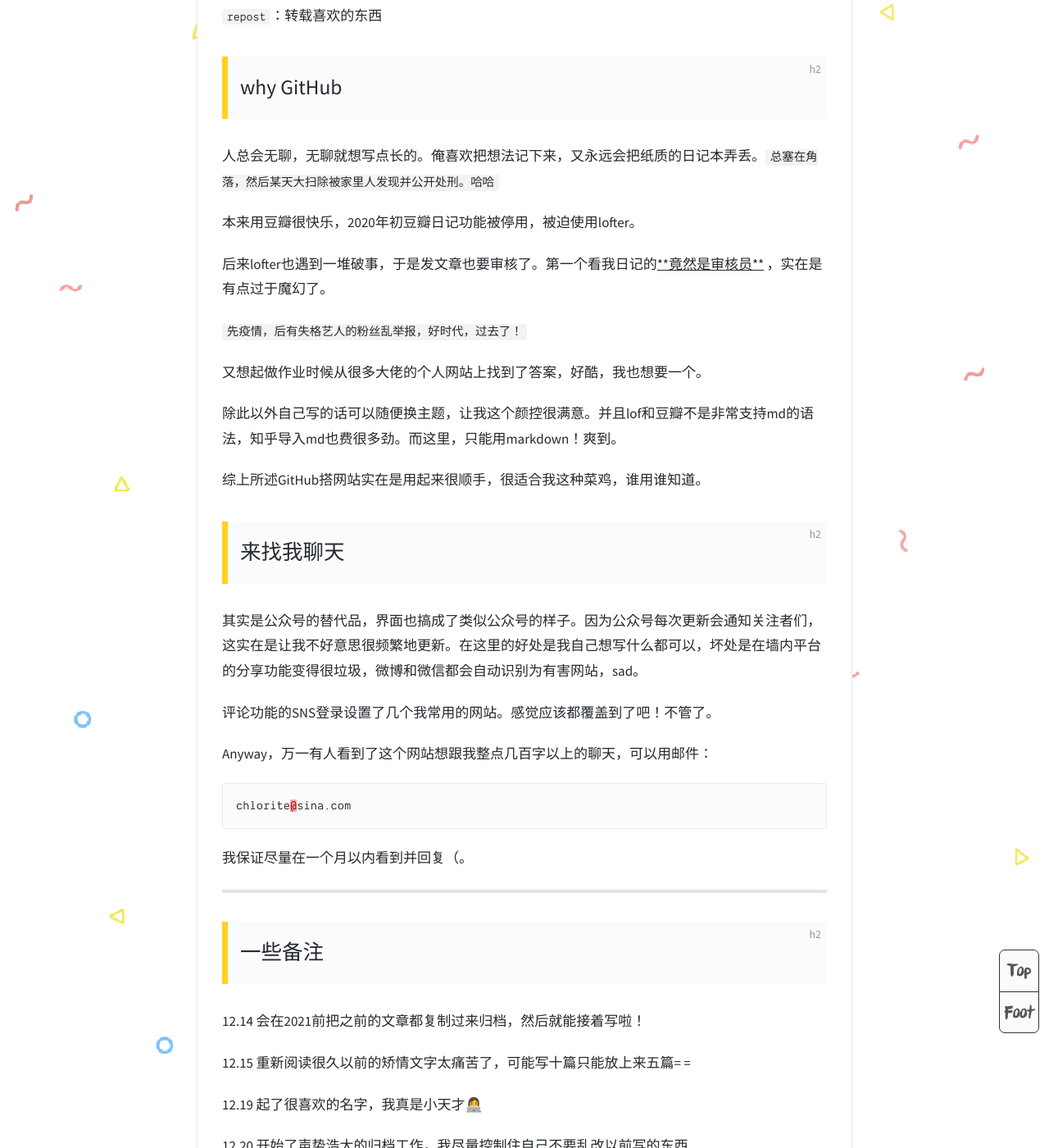
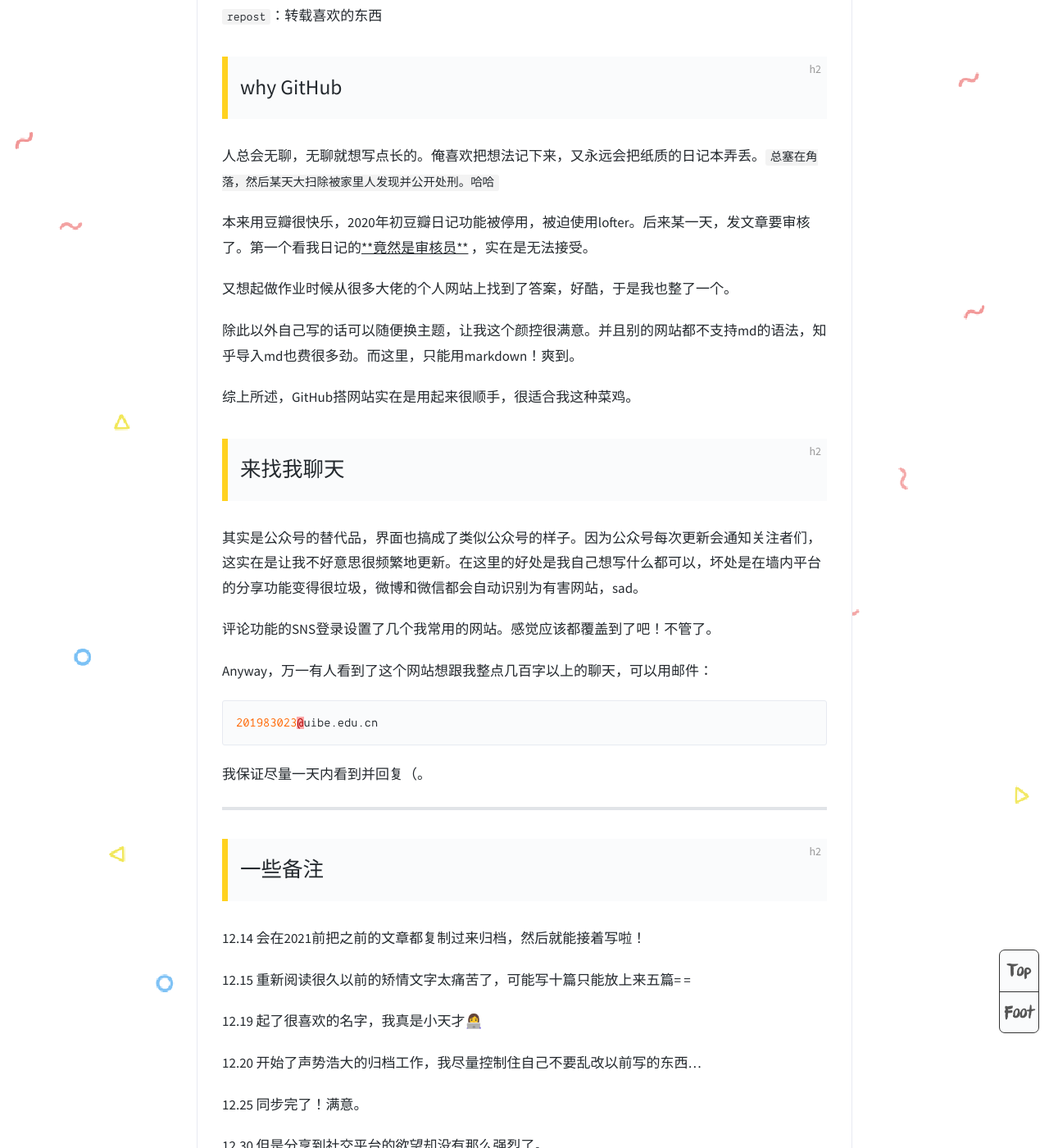
Before and after one commit to ChloriteBot/ChloriteBot.github.io, a Jekyll site: the page built from _posts/2022-01-01-Preface.md, in a window 1280 px wide and 1400 px high, scrolled down 1658 px. Shown: the whole window at 82% size. Built offline with Jekyll 4.4.1, drawn with Linux system fonts in a browser that asks for light colours; comment, search, counter and statistics services are not loaded; some of the changed text lies outside the part shown.

Commit message:
Update 2022-01-01-Preface.md

````diff
--- a/_posts/2022-01-01-Preface.md
+++ b/_posts/2022-01-01-Preface.md
@@ -1,7 +1,7 @@
 ---
 layout: post
 title: "Preface"
-subtitle: '通过把年份设在2049的方式来手动置顶'
+subtitle: '手动置顶'
 date:   2022-01-01 16:05:24
 tags: Meaningless
 color: 'rgb(11,16,19)'
@@ -12,7 +12,7 @@ cover: '/assets/top.png'
 
 这是一个普通的个人博客。我起的这个名字`Meaningless Nothingness`真好听，非常工整，我很满意。`其实一开始想叫垃圾回收站来着，还是MN好听`
 
-并不是那种代码博客，让所有人失望了！真对不起😁`简直是浪费GitHub空间`
+并不是那种代码博客，主要是写着写着发现没时间写了！不如批注在代码边上！真对不起`简直是浪费GitHub空间`
 
 图床使用了[这个网站](http://sm.ms)，在首页标记一下以免忘掉。
 
@@ -20,8 +20,8 @@ cover: '/assets/top.png'
 
 ## 注意事项
 
-- 如遇加载速度慢等问题`请使用科学上网`。一个人随意写/浏览东西不被夹是要付出代价的，比如AO3，比如这里。
-- 本网站纯粹是为了我自己爽而建立。我爽到了，大家看不下去是正常现象。
+- 如果出现了`诡异的空白`，那应该是嵌入的html被墙了
+- 本网站并不是什么专业网站……只有一些诡异的话
 - 可能偶尔会提到身边的一些朋友。要是出现了觉得冒犯的内容，我先在此一并道歉。
 - 偶尔也会转载网上看到的文章，因为可能会被夹&仅半年可见。但我的网站既不能被搜索引擎搜到又不产生商业价值所以完全没有去要授权`评论区@印象笔记也不用要授权嘛！`。不过我有认真标注来源，希望万一原作者们真的看到了不要骂我。
 
@@ -39,19 +39,15 @@ cover: '/assets/top.png'
 
 人总会无聊，无聊就想写点长的。俺喜欢把想法记下来，又永远会把纸质的日记本弄丢。`总塞在角落，然后某天大扫除被家里人发现并公开处刑。哈哈`
 
-本来用豆瓣很快乐，2020年初豆瓣日记功能被停用，被迫使用lofter。
+本来用豆瓣很快乐，2020年初豆瓣日记功能被停用，被迫使用lofter。后来某一天，发文章要审核了。第一个看我日记的<u>**竟然是审核员**</u> ，实在是无法接受。
 
-后来lofter也遇到一堆破事，于是发文章也要审核了。第一个看我日记的<u>**竟然是审核员**</u> ，实在是有点过于魔幻了。
-
-`先疫情，后有失格艺人的粉丝乱举报，好时代，过去了！`
-
-又想起做作业时候从很多大佬的个人网站上找到了答案，好酷，我也想要一个。
+又想起做作业时候从很多大佬的个人网站上找到了答案，好酷，于是我也整了一个。
 
 
 
-除此以外自己写的话可以随便换主题，让我这个颜控很满意。并且lof和豆瓣不是非常支持md的语法，知乎导入md也费很多劲。而这里，只能用markdown！爽到。
+除此以外自己写的话可以随便换主题，让我这个颜控很满意。并且别的网站都不支持md的语法，知乎导入md也费很多劲。而这里，只能用markdown！爽到。
 
-综上所述GitHub搭网站实在是用起来很顺手，很适合我这种菜鸡，谁用谁知道。
+综上所述，GitHub搭网站实在是用起来很顺手，很适合我这种菜鸡。
 
 
 
@@ -63,10 +59,10 @@ cover: '/assets/top.png'
 
 Anyway，万一有人看到了这个网站想跟我整点几百字以上的聊天，可以用邮件：
 ```c
-chlorite@sina.com
+201983023@uibe.edu.cn
 ```
 
-我保证尽量在一个月以内看到并回复（。
+我保证尽量一天内看到并回复（。
 
 
 
@@ -84,6 +80,4 @@ chlorite@sina.com
 
 12.25 同步完了！满意。
 
-12.30 但是分享到社交平台的欲望却没有那么强烈了。小狗勾能有什么坏心眼呢？
-
-22.05.01 田园将芜胡不归
+12.30 但是分享到社交平台的欲望却没有那么强烈了。
````
